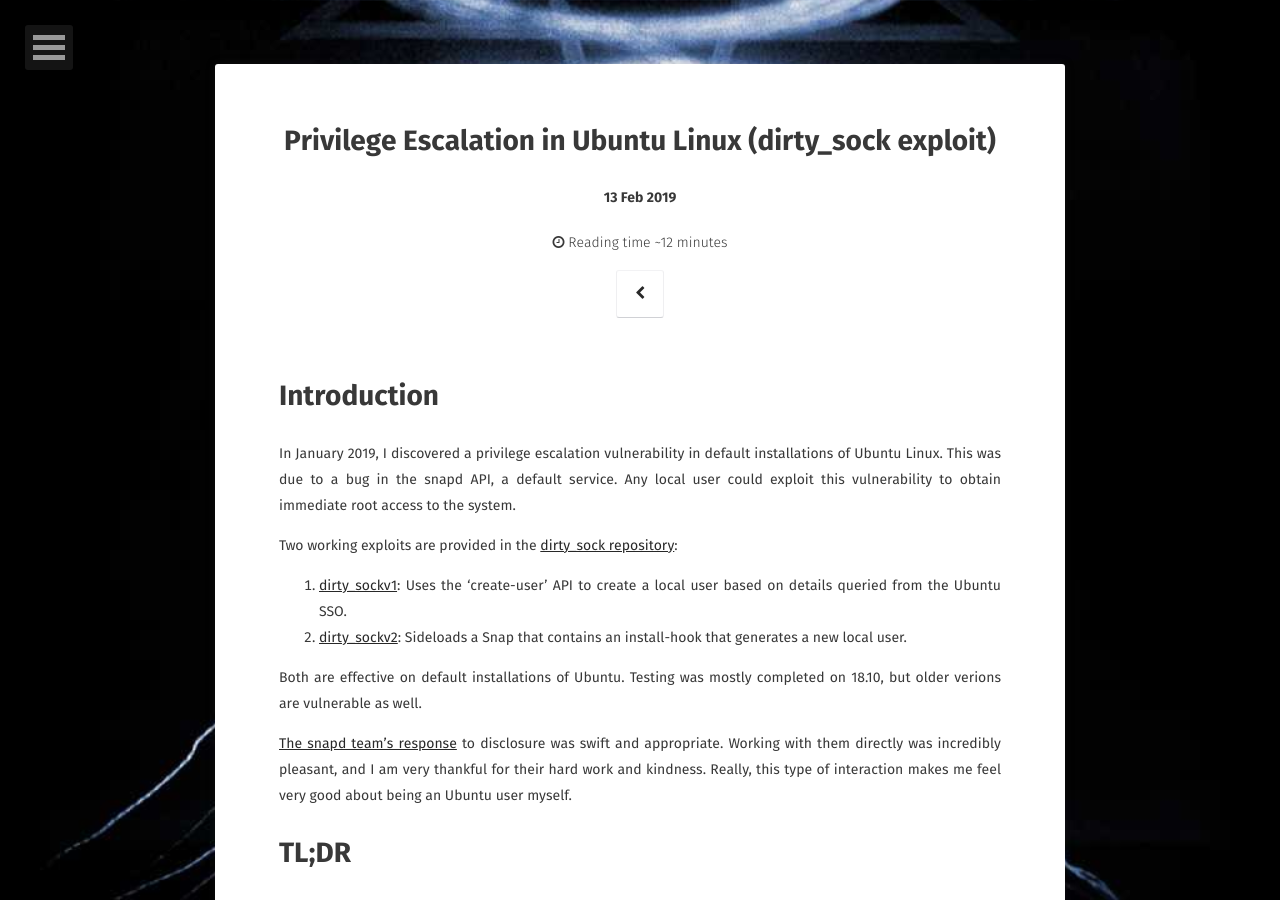
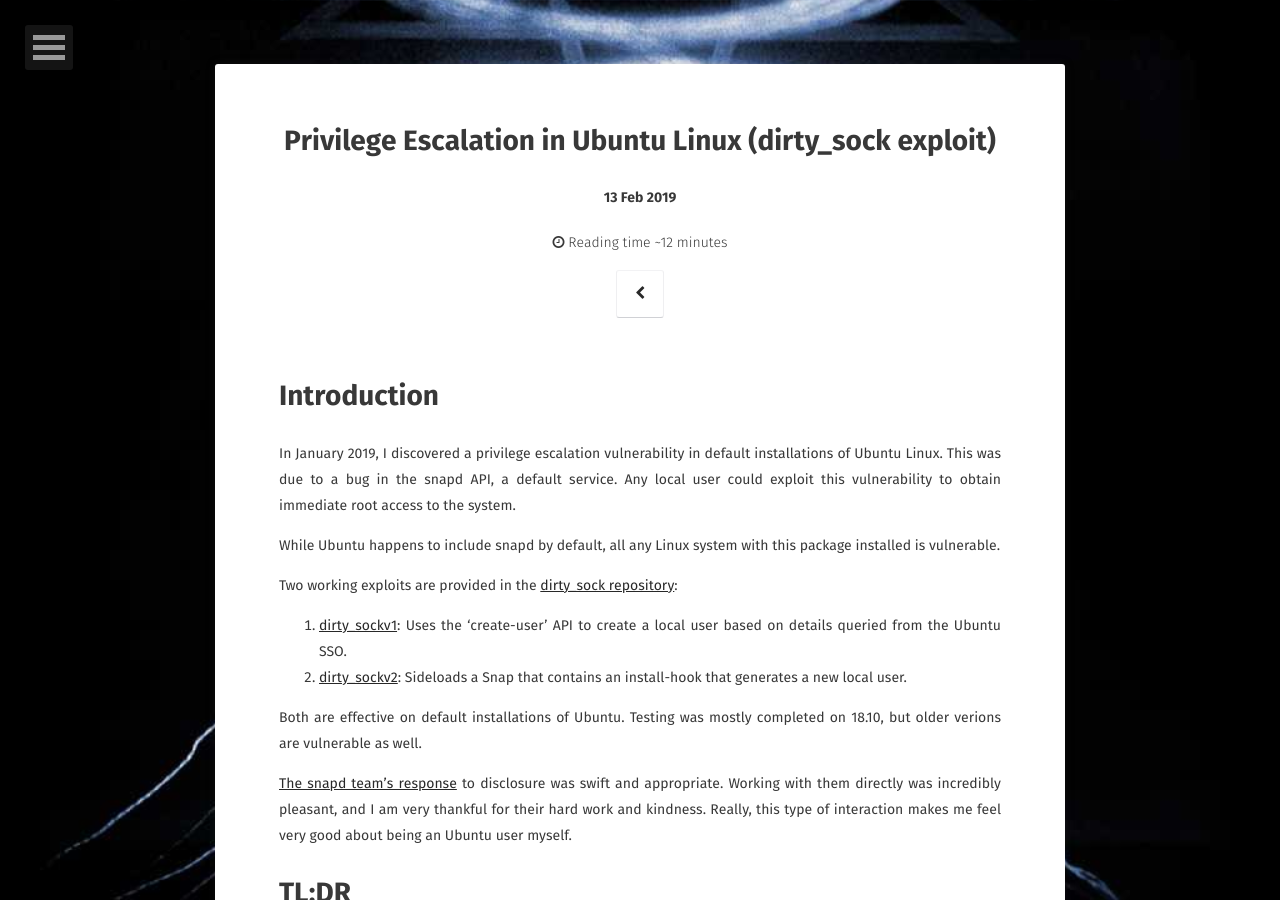
Before and after one commit to hackdou/initblog.com, a Jekyll site: the page built from _posts/2019-02-13-dirty-sock.markdown, in a window 1280 px wide and 900 px high. Built offline with Jekyll 4.4.1, drawn with Linux system fonts in a browser that asks for light colours; some web fonts are replaced.

Commit message:
Update 2019-02-13-dirty-sock.markdown

```diff
--- a/_posts/2019-02-13-dirty-sock.markdown
+++ b/_posts/2019-02-13-dirty-sock.markdown
@@ -10,6 +10,8 @@ excerpt: "In January 2019, I discovered a privilege escalation vulnerability in
 
 # Introduction
 In January 2019, I discovered a privilege escalation vulnerability in default installations of Ubuntu Linux. This was due to a bug in the snapd API, a default service. Any local user could exploit this vulnerability to obtain immediate root access to the system.
+
+While Ubuntu happens to include snapd by default, all any Linux system with this package installed is vulnerable.
 
 Two working exploits are provided in the [dirty_sock repository](https://github.com/initstring/dirty_sock/){:target="_blank"}:
 1. [dirty_sockv1](https://github.com/initstring/dirty_sock/blob/master/dirty_sockv1.py){:target="_blank"}: Uses the 'create-user' API to create a local user based on details queried from the Ubuntu SSO.
```
